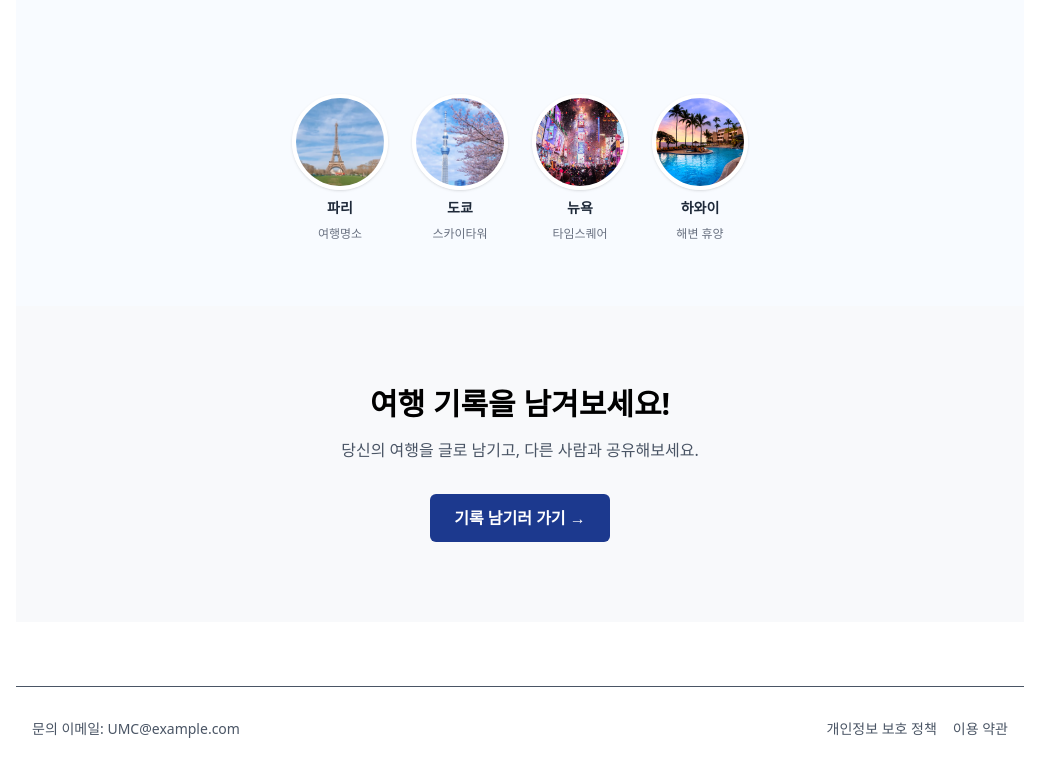
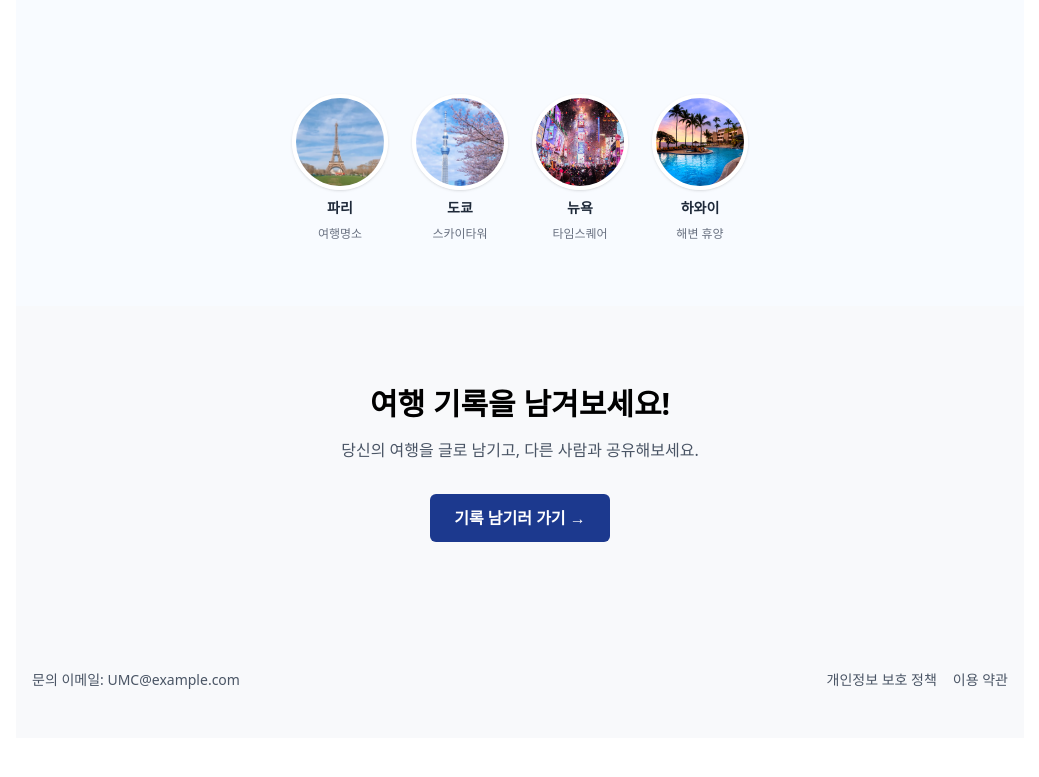
Before and after one commit to seojeongm/WishTrip_Web2, a React (Vite) app in the folder WishTrip-Web2/: page / in a window 1280 px wide. Shown: the part 1226-2003 px from the top of the page, without its empty margins (240-1279 px from the left). After the commit the page ends 1980 px from the top, so only its background shows below. Built offline with nearby package versions, Linux system fonts and the light colour scheme.

Commit message:
modified footer background

```diff
--- a/WishTrip-Web2/src/components/Footer.tsx
+++ b/WishTrip-Web2/src/components/Footer.tsx
@@ -1,13 +1,17 @@
-import React from 'react';
+import React from "react";
 
 const Footer: React.FC = () => {
   return (
-    <footer className="w-full bg-white text-gray-600 text-sm py-8 px-4 border-t mt-16">
+    <footer className="w-full bg-[#F8F9FB] text-gray-600 text-sm py-12 px-4 ">
       <div className="max-w-[1216px] mx-auto flex justify-between items-center">
         <span>문의 이메일: UMC@example.com</span>
         <div className="flex gap-4">
-          <a href="#" className="hover:underline">개인정보 보호 정책</a>
-          <a href="#" className="hover:underline">이용 약관</a>
+          <a href="#" className="hover:underline">
+            개인정보 보호 정책
+          </a>
+          <a href="#" className="hover:underline">
+            이용 약관
+          </a>
         </div>
       </div>
     </footer>
```
Also changed, not shown: WishTrip-Web2/src/apis/tripApi.ts (+14 -0 lines).
